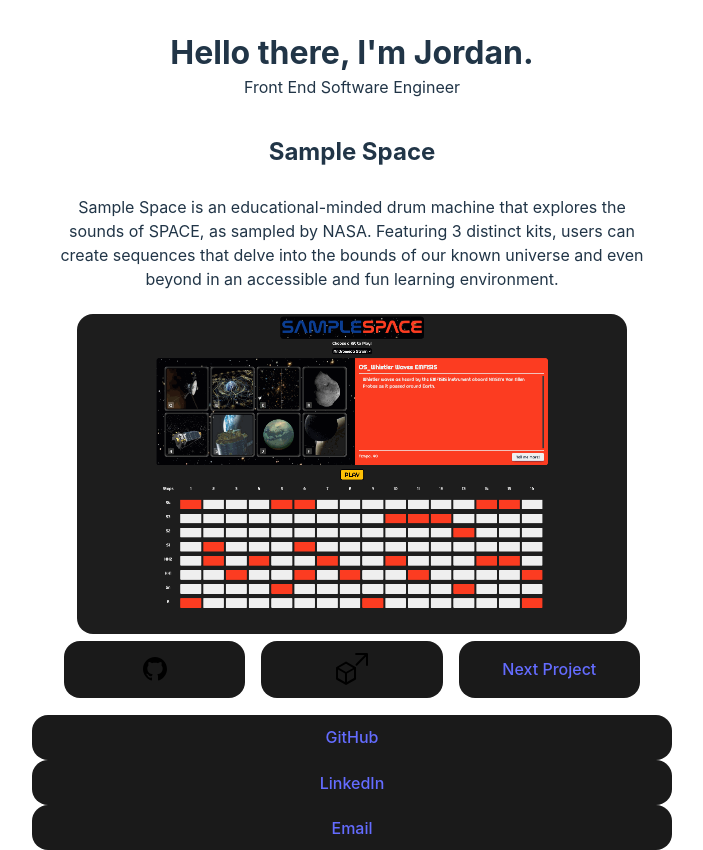
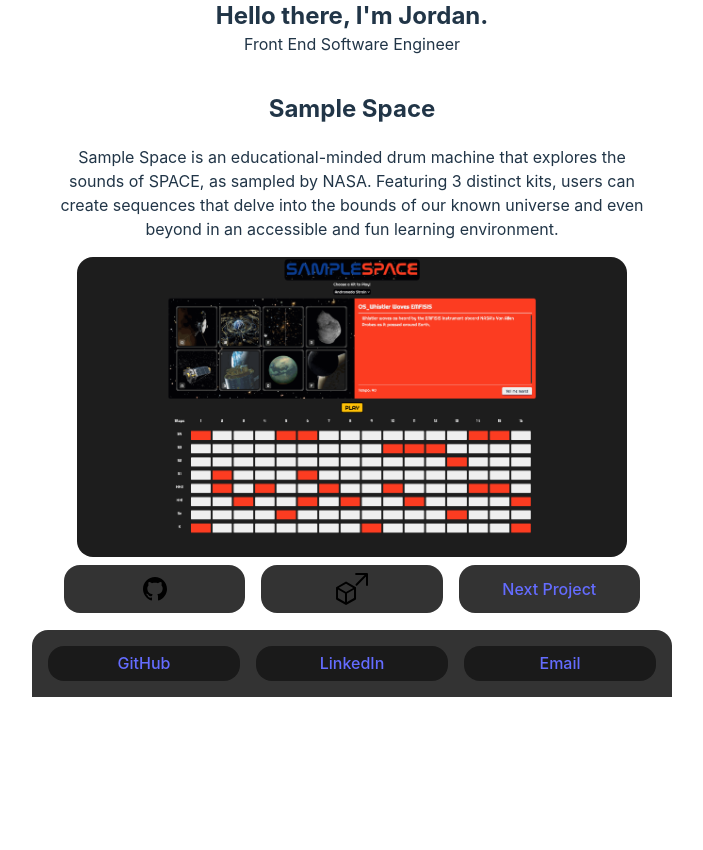
Before and after one commit to jskomal/portfolio, a React (Vite) app: page / in a window 1280 px wide. Shown: the whole page, without its empty margins (288-991 px from the left). After the commit the page ends 800 px from the top, so only its background shows below. Built offline with nearby package versions, Linux system fonts and the light colour scheme.

Commit message:
Fix Stylings

```diff
--- a/src/App.css
+++ b/src/App.css
@@ -1,14 +1,17 @@
 #root {
   max-width: 1280px;
   margin: 0 auto;
-  padding: 2rem;
   text-align: center;
+  display: flex;
+  flex-direction: column;
+  align-items: center;
+  justify-content: space-between;
 }
 
 .project {
+  min-width: 350px;
   width: 50vw;
   max-width: 650px;
-  height: 75vh;
   border: 1px solid white;
   padding: 1rem;
   border-radius: 1rem;
@@ -18,14 +21,17 @@
   align-items: center;
 }
 
-h2,
-h1 {
+h1,
+h2 {
   line-height: 0;
+  font-size: 1.5rem;
 }
 
 .preview-img {
   min-height: 200px;
   height: 40vh;
+  max-height: 300px;
+  min-width: 300px;
   width: 45vw;
   max-width: 550px;
   border-radius: 1rem;
@@ -33,6 +39,8 @@
 }
 
 .buttons-row {
+  margin-top: 0.5rem;
+  min-width: 300px;
   width: 45vw;
   max-width: 600px;
   display: grid;
@@ -43,15 +51,17 @@
 a {
   display: grid;
   place-content: center;
+  padding: 0.3rem;
   border-radius: 1rem;
   border: 1px solid transparent;
-  padding: 0.6em 1.2em;
   font-size: 1em;
   font-weight: 500;
   font-family: inherit;
-  background-color: #1a1a1a;
+  background-color: #333;
   cursor: pointer;
   transition: border-color 0.25s;
+  text-decoration: none;
+  color: inherit;
 }
 
 a:hover {
@@ -62,11 +72,18 @@
   filter: invert(1);
 }
 
-.contacts {
+footer {
   display: grid;
   grid-template-columns: 1fr 1fr 1fr;
   padding: 1rem;
   gap: 1rem;
+  background-color: #333;
+  border-top-left-radius: 1rem;
+  border-top-right-radius: 1rem;
+}
+
+footer > a {
+  background-color: #1a1a1a;
 }
 
 @media (prefers-color-scheme: light) {
```
